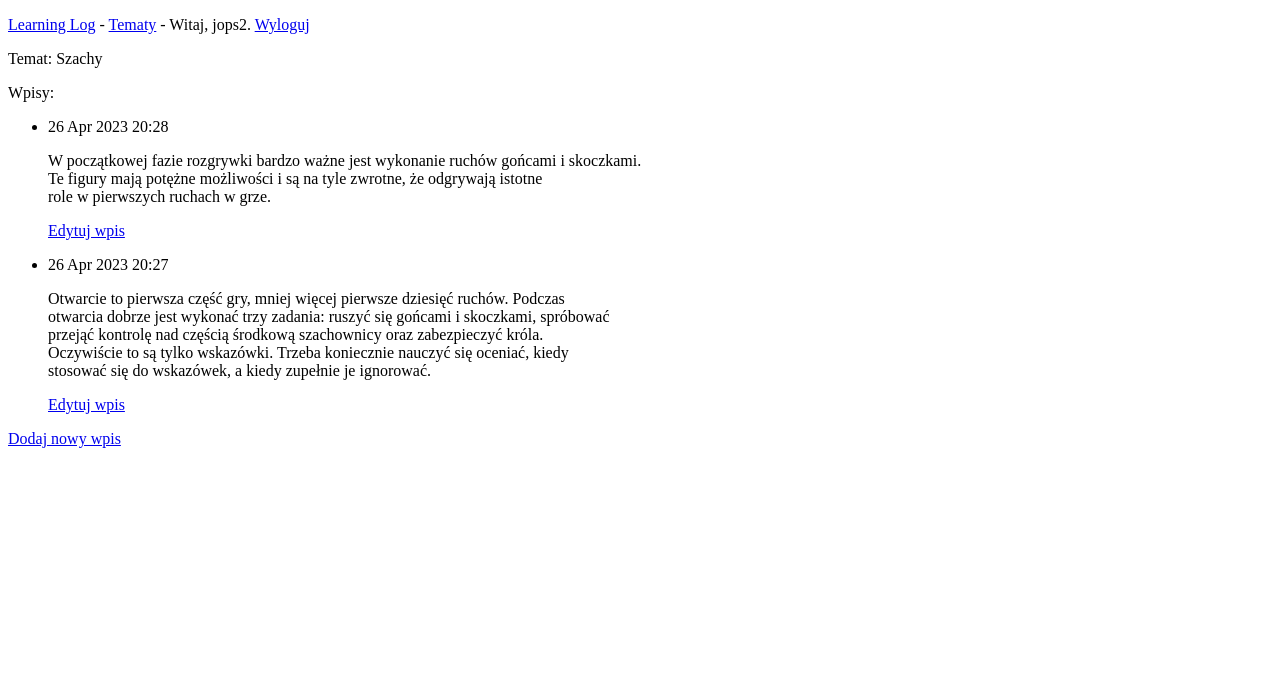
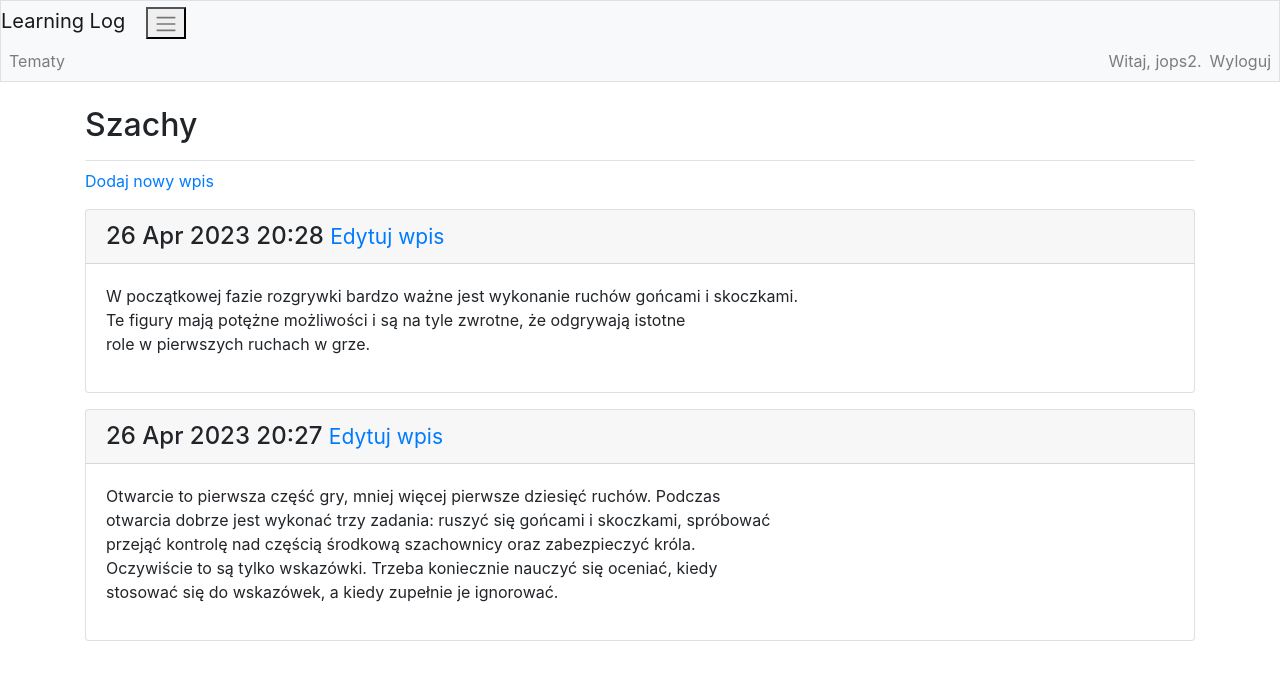
Before and after one commit to ColJops/learning_log, a Django app: a page that uses learning_logs/templates/learning_logs/base.html in a window 1280 px wide. Shown: the top 680 px of the page. Run offline with Django 3.2, Linux system fonts and the light colour scheme; a user stored in the database is signed in; data comes from the database, SQL or seed files in the repository; both versions use the stored data as it was after the commit; some libraries are stand-ins or nearby versions.

Commit message:
końcowy projekt

```diff
--- a/learning_log/settings.py
+++ b/learning_log/settings.py
@@ -36,7 +36,7 @@ INSTALLED_APPS = [
     'users',
 
     #Aplikacje innych firm
-    'bootstrap',
+    'bootstrap4',
 
     #Domyślne aplikacje Django
     'django.contrib.admin',
--- a/learning_logs/templates/learning_logs/base.html
+++ b/learning_logs/templates/learning_logs/base.html
@@ -1,25 +1,54 @@
+{% load bootstrap4 %}
 <!DOCTYPE html>
 <html lang="PL">
 <head>
     <meta charset="UTF-8">
     <meta http-equiv="X-UA-Compatible" content="IE=edge">
     <meta name="viewport" content="width=device-width, initial-scale=1.0">
-    <title>Document</title>
+    <title>Learnig Log</title>
+    {% bootstrap_css %}
+    {% bootstrap_javascript jquery='full' %}
 </head>
 <body>
-    {% block title %} {% endblock %}
-    <p>
-        <a href="{% url 'learning_logs:index' %}">Learning Log</a> -
-        <a href="{% url 'learning_logs:topics' %}">Tematy</a> -
-        {% if user.is_authenticated %}
-            Witaj, {{ user.username }}.
-            <a href="{% url 'users:logout' %}">Wyloguj</a>
-        {% else %}
-            <a href="{% url 'users:register' %}">Rejestruj</a> -
-            <a href="{% url 'users:login' %}">Zaloguj</a>
-        {% endif %}
-    </p>
 
-{% block content %} {% endblock content %}
+    <nav class="'navbar navbar-expand-md navbar-light bg-light mb-4 border">
+        <a class="navbar-brand" href="{% url 'learning_logs:index' %}">Learning Log</a>
+        <button class="'navbar-toggler" type="button" data-toggle="collapse" data-target="#navbarCollapse" aria-controls="navbarCollapse" aria-expanded="false" aria-label="Toggle navigation">
+            <span class="navbar-toggler-icon"></span>
+        </button>
+        <div class="collapse navbar-collapse" id="navbarCollapse">
+            <ul class="navbar-nav mr-auto">
+                <li class="nav-item">
+                    <a class="nav-link" href="{% url 'learning_logs:topics' %}">Tematy</a>
+                </li>
+            </ul>
+            <ul class="navbar-nav ml-auto">
+                {% if user.is_authenticated %}
+                <li class="nav-item">
+                    <span class="navbar-text">Witaj, {{ user.username }}.</span>
+                </li>
+                <li class="nav-item">
+                    <a class="nav-link" href="{% url 'users:logout' %}">Wyloguj</a>
+                </li>
+                {% else %}
+                <li class="nav-item">
+                    <a class="nav-link" href="{% url 'users:register' %}">Rejestruj</a>
+                </li>
+                <li class="nav-item">
+                    <a class="nav-link" href="{% url 'users:login' %}">Zaloguj</a>
+                </li>
+                {% endif %}
+            </ul>
+        </div>
+    </nav>
+
+    <main role="main" class="container">
+        <div class="pb-2 mb-2 border-bottom">
+            {% block page_header %}{% endblock page_header %}
+        </div>
+        <div>
+            {% block content %} {% endblock content %}
+        </div>
+    </main>
 </body>
 </html>
--- a/learning_logs/templates/learning_logs/topic.html
+++ b/learning_logs/templates/learning_logs/topic.html
@@ -1,24 +1,25 @@
 {% extends 'learning_logs/base.html' %}
 
+{% block page_header %}
+    <h2>{{ topic }}</h2>
+{% endblock page_header %}
+
 {% block content %}
-    <p>Temat: {{ topic }}</p>
-    <p>Wpisy:</p>
-    <ul>
-    {% for entry in entries %}
-        <li>
-            <p>{{ entry.date_added|date:'d M Y H:i' }}</p>
-            <p>{{ entry.text|linebreaks }}</p>
-            <p>
-                <a href="{% url 'learning_logs:edit_entry' entry.id %}">Edytuj wpis</a>
-            </p>
-        </li>
-    {% empty %}
-        <li>Nie ma jeszcze żadnego wpisu.</li>
-    {% endfor %}
-    </ul>
-
     <p>
         <a href="{% url 'learning_logs:new_entry' topic.id %}">Dodaj nowy wpis</a>
     </p>
+    {% for entry in entries %}
+    <div class="card mb-3">
+        <h4 class="card-header">
+        {{ entry.date_added|date:'d M Y H:i' }}
+        <small><a href="{% url 'learning_logs:edit_entry' entry.id %}">Edytuj wpis</a></small>
+        </h4>
+    <div class="card-body">
+        {{ entry.text|linebreaks }}
+    </div>
+    </div>
+        {% empty %}
+        Nie ma jeszcze żadnego wpisu dla tego tematu.
+    {% endfor %}
 
 {% endblock content %}
```
Also changed, not shown: learning_logs/templates/learning_logs/index.html (+11 -3 lines), learning_logs/templates/learning_logs/topics.html (+8 -6 lines), users/templates/registration/login.html (+12 -7 lines), db.sqlite3.
